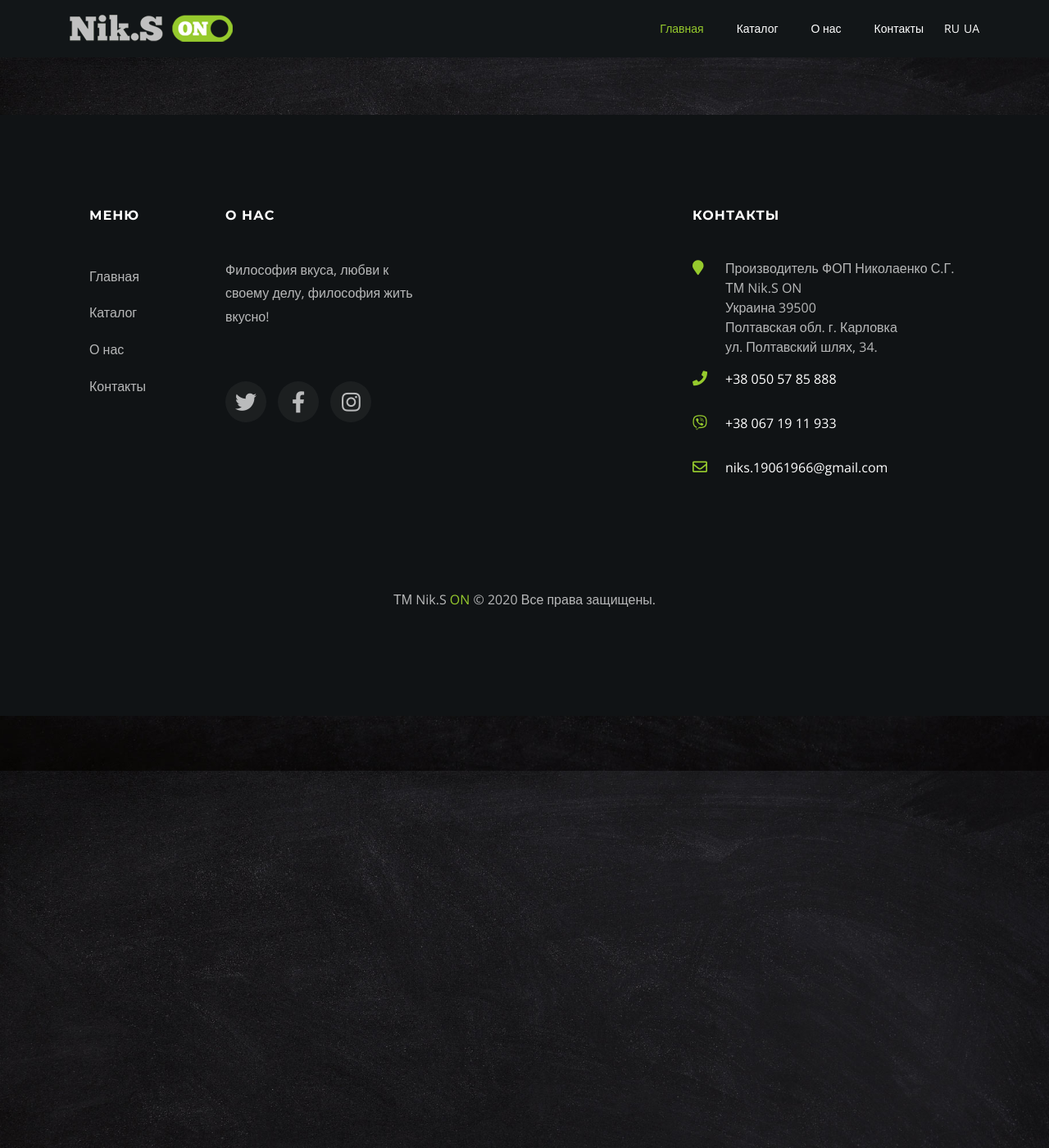
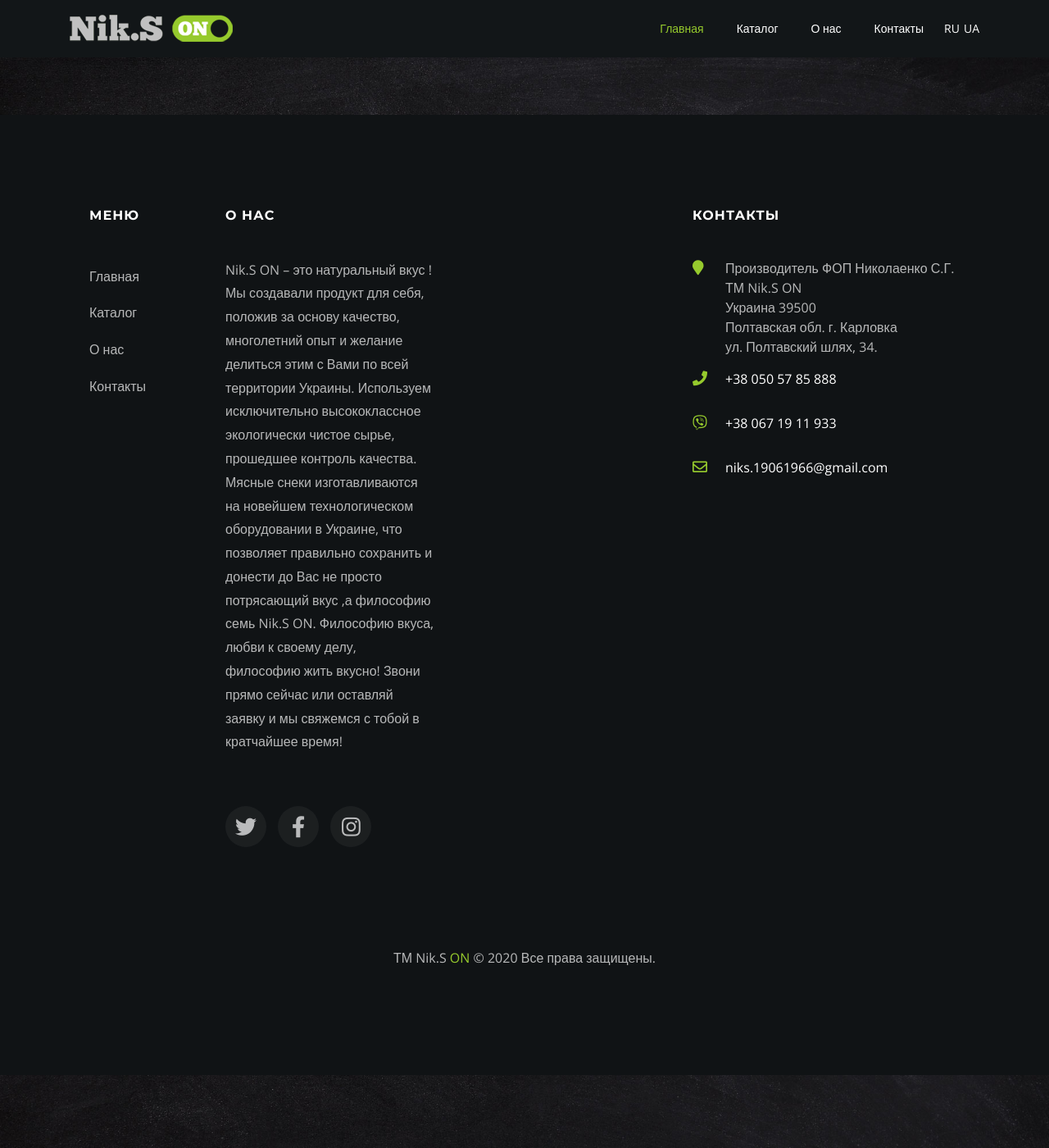
Before and after one commit to niks-snack/niks-snack.github.io, a Jekyll site: the page built from index.md, in a window 1280 px wide and 1400 px high, scrolled down 2660 px. Shown: the whole window at 82% size. Built offline with Jekyll 4.4.1, drawn with Linux system fonts in a browser that asks for light colours.

Commit message:
Update start_ru.html

```diff
--- a/_layouts/start_ru.html
+++ b/_layouts/start_ru.html
@@ -236,7 +236,7 @@
           <div class="col-lg-3 col-md-6 mb-5 mb-md-5 mr-auto">
             <div class="ftco-footer-widget mb-4">
               <h2 class="ftco-heading-2">О нас</h2>
-              <p>Философия вкуса, любви к своему делу, философия жить вкусно!</p>
+              <p>Nik.S ON – это натуральный вкус ! Мы создавали продукт для себя, положив за основу качество, многолетний опыт и желание делиться этим с Вами по всей территории Украины. Используем исключительно высококлассное экологически чистое сырье, прошедшее контроль качества. Мясные снеки изготавливаются на  новейшем технологическом оборудовании в Украине, что позволяет правильно сохранить и донести до Вас не просто потрясающий вкус ,а философию семь Nik.S ON. Философию вкуса, любви к своему делу, философию жить вкусно!  Звони прямо сейчас или оставляй заявку и мы свяжемся с тобой в кратчайшее время! </p>
               <ul class="ftco-footer-social list-unstyled float-md-left float-lft mt-5">
                 <li class="ftco-animate"><a href="#"><i class="fab fa-twitter"></i></a></li>
                 <li class="ftco-animate"><a href="#"><i class="fab fa-facebook-f"></i></a></li>
```
